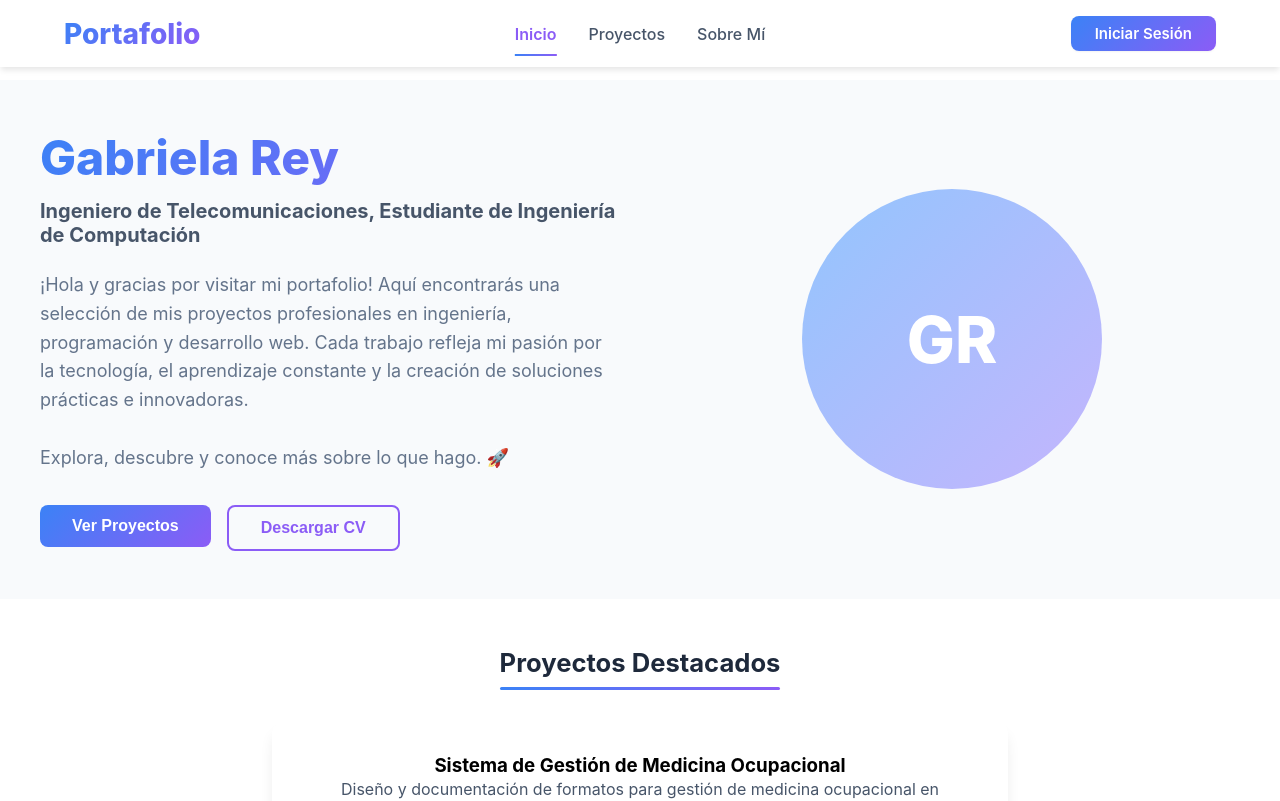
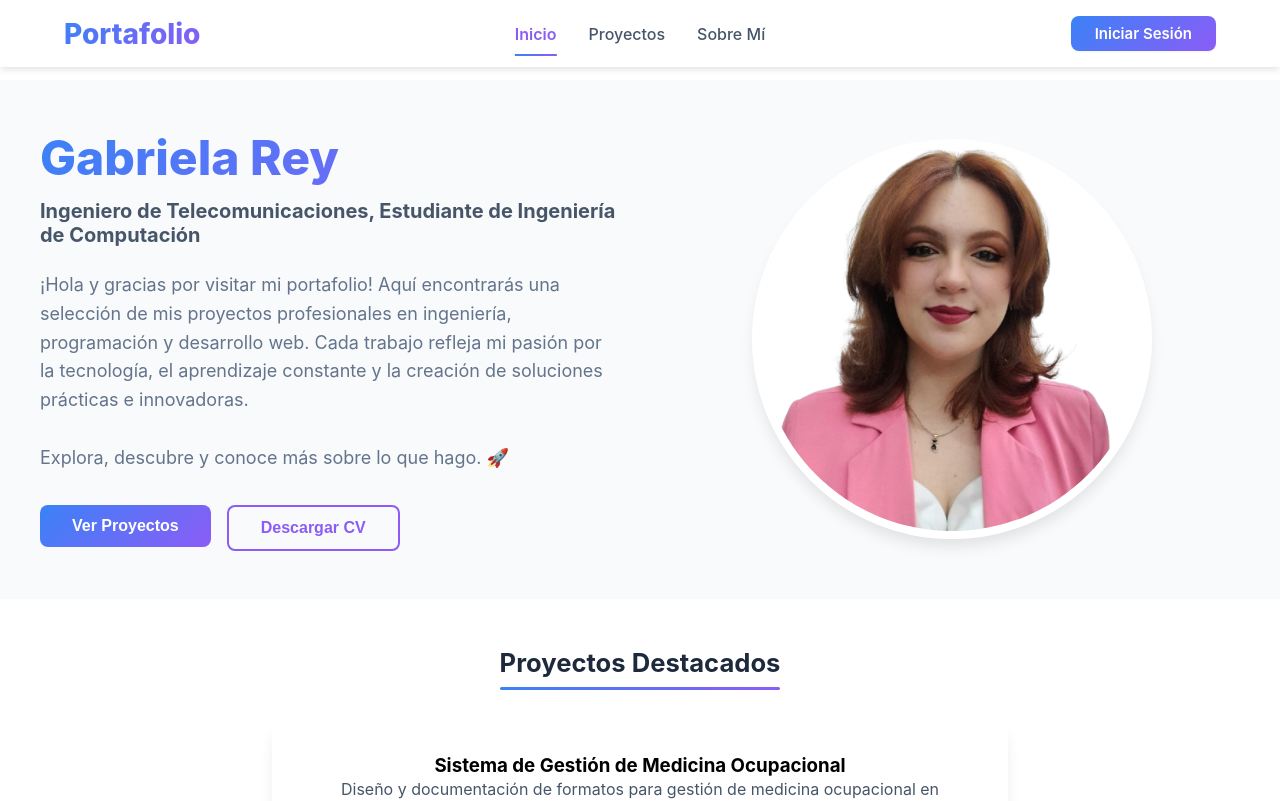
Before and after one commit to gabrp2908/Frameworks_Proyecto3, a React (Create React App) app: page / in a window 1280 px wide. Shown: the top 801 px of the page. Built offline with nearby package versions, Linux system fonts and the light colour scheme.

Commit message:
fix: Componente HeroSection

```diff
--- a/src/components/Home/HeroSection.css
+++ b/src/components/Home/HeroSection.css
@@ -40,15 +40,41 @@
   gap: var(--space-md);
 }
 
-.profile-placeholder {
-  width: 300px;
-  height: 300px;
+.profile-image-wrapper {
+  width: 400px;
+  height: 400px;
+  position: relative;
+  margin: 0 auto;
+}
+
+.profile-image {
+  width: 100%;
+  height: 100%;
+  border-radius: 50%;
+  object-fit: cover;
+  border: 8px solid white;
+  box-shadow: var(--shadow-lg);
+  transition: all 0.3s ease;
+}
+
+.profile-image:hover {
+  transform: scale(1.03);
+  box-shadow: var(--shadow-xl);
+}
+
+.profile-fallback {
+  width: 100%;
+  height: 100%;
   border-radius: 50%;
   background: linear-gradient(135deg, var(--light-blue), var(--light-purple));
-  display: flex;
+  display: none;
   align-items: center;
   justify-content: center;
-  margin: 0 auto;
+  border: 8px solid white;
+  box-shadow: var(--shadow-lg);
+  position: absolute;
+  top: 0;
+  left: 0;
 }
 
 .initials {
@@ -57,23 +83,13 @@
   color: white;
 }
 
-/* ===== RESPONSIVE ===== */
-@media (max-width: 768px) {
-  .hero-content {
-    grid-template-columns: 1fr;
-    text-align: center;
-  }
-
-  .profile-placeholder {
-    width: 200px;
-    height: 200px;
-  }
-
-  .initials {
-    font-size: 3rem;
-  }
-
-  .hero-title {
-    font-size: 2.5rem;
-  }
+.profile-image-wrapper::before {
+  content: '';
+  position: absolute;
+  inset: -10px;
+  border-radius: 50%;
+  background: linear-gradient(135deg, var(--light-blue), var(--light-purple));
+  z-index: -1;
+  opacity: 0.3;
+  filter: blur(10px);
 }
--- a/src/components/Home/HeroSection.jsx
+++ b/src/components/Home/HeroSection.jsx
@@ -12,6 +12,8 @@ const HeroSection = () => {
     link.click();
     document.body.removeChild(link);
   };
+
+  const profileImage = '/images/icon.png';
 
   return (
     <section className="hero-section">
@@ -41,8 +43,19 @@ const HeroSection = () => {
           </div>
         </div>
         <div className="hero-image">
-          <div className="profile-placeholder">
-            <span className="initials">GR</span>
+          <div className="profile-image-wrapper">
+            <img
+              src={profileImage}
+              alt="Gabriela Rey"
+              className="profile-image"
+              onError={(e) => {
+                e.target.style.display = 'none';
+                e.target.nextElementSibling.style.display = 'flex';
+              }}
+            />
+            <div className="profile-fallback">
+              <span className="initials">GR</span>
+            </div>
           </div>
         </div>
       </div>
```
